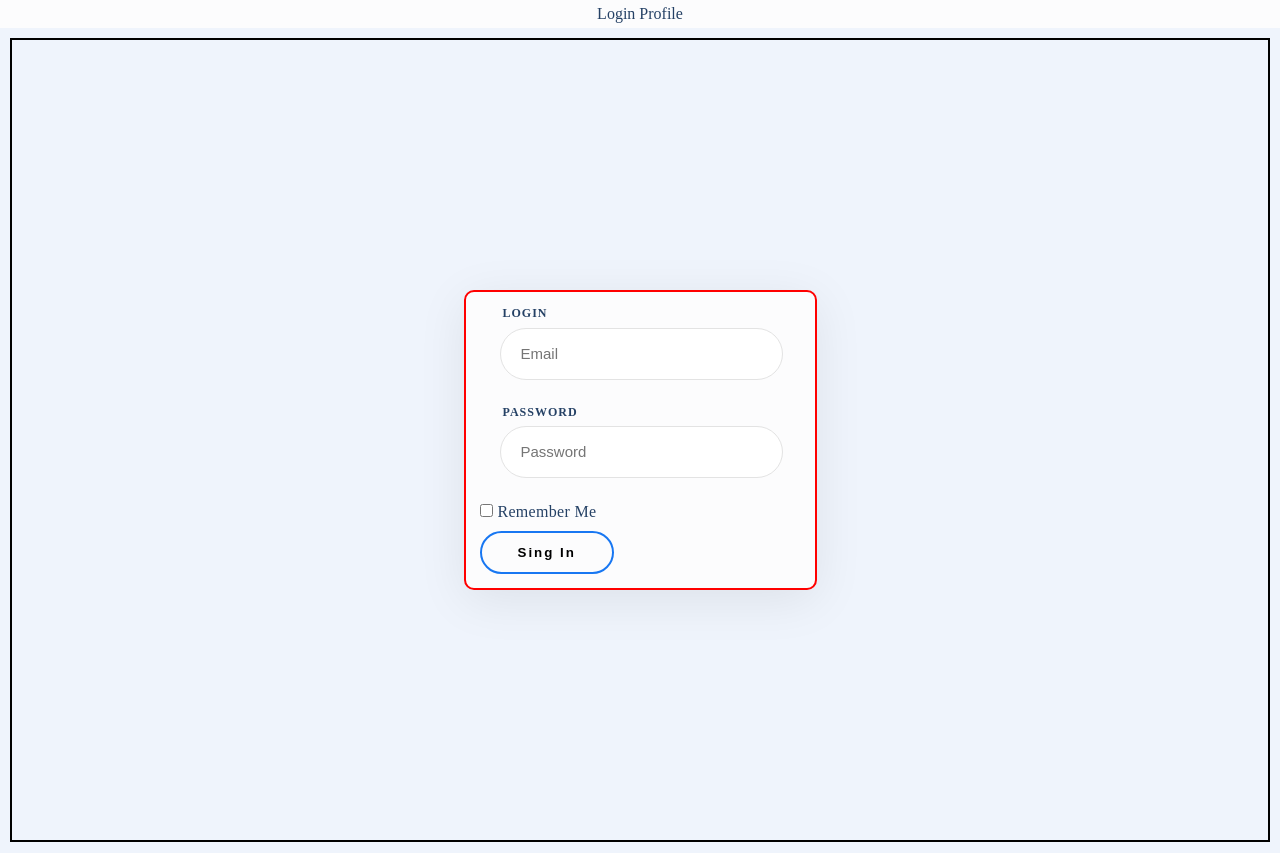
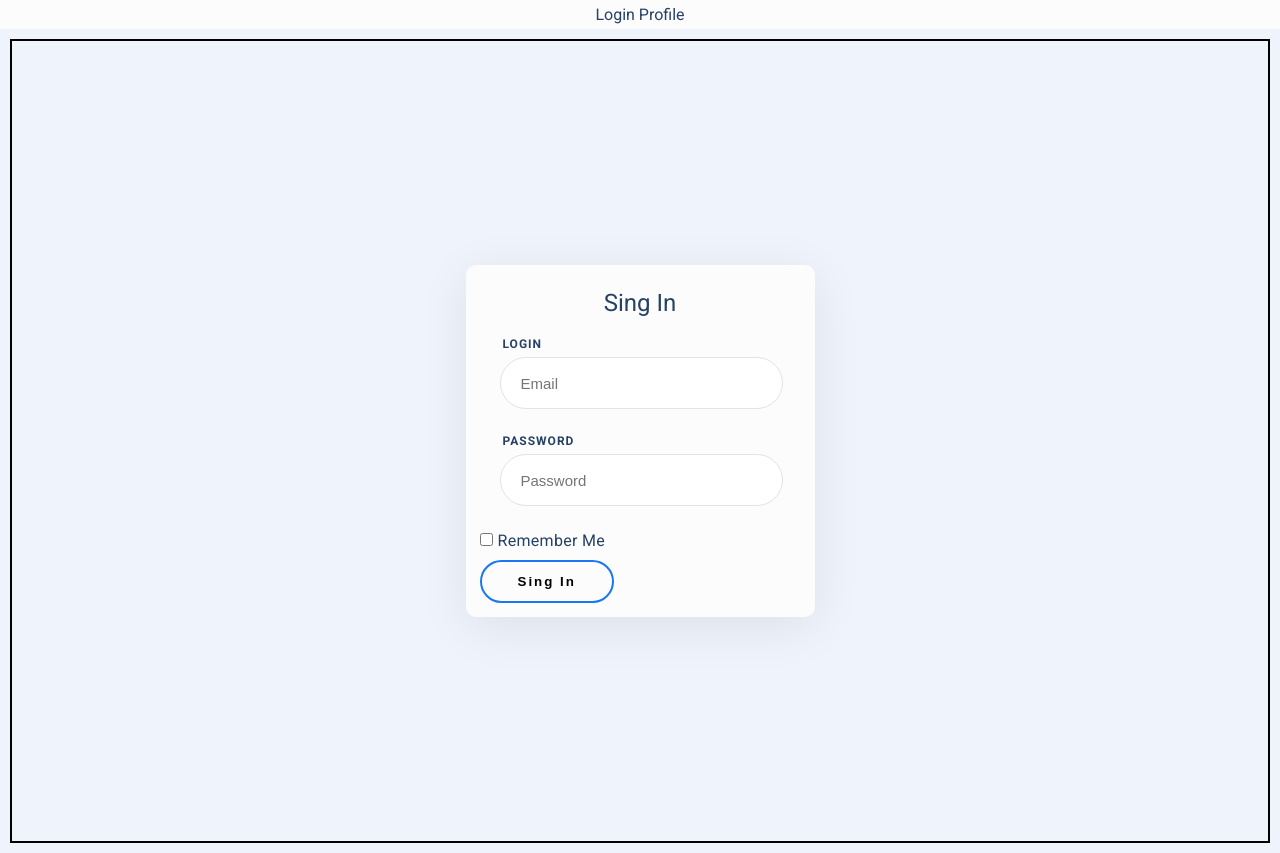
Before and after one commit to LeonShus/Social-net, a React (Create React App) app: page /#/login in a window 1280 px wide. Built offline with nearby package versions, Linux system fonts and the light colour scheme.

Commit message:
Create Title component

```diff
--- a/public/index.html
+++ b/public/index.html
@@ -1,15 +1,18 @@
 <!DOCTYPE html>
 <html lang="en">
 <head>
-    <meta charset="utf-8" />
+    <meta charset="utf-8"/>
 
-    <meta name="viewport" content="width=device-width, initial-scale=1" />
-    <meta name="theme-color" content="#000000" />
+    <meta name="viewport" content="width=device-width, initial-scale=1"/>
+    <meta name="theme-color" content="#000000"/>
     <meta
             name="description"
             content="Web site created using create-react-app"
     />
 
+    <link rel="preconnect" href="https://fonts.googleapis.com">
+    <link rel="preconnect" href="https://fonts.gstatic.com" crossorigin>
+    <link href="https://fonts.googleapis.com/css2?family=Roboto:wght@100;300;400;700&display=swap" rel="stylesheet">
 
     <title>Social-Net</title>
 </head>
--- a/src/App.module.scss
+++ b/src/App.module.scss
@@ -1,11 +1,9 @@
 @import "./common/c1-styles/s1-sass/variables";
+@import "./common/c1-styles/s1-sass/mixins";
 
 .contentContainer{
   min-height: 100vh;
-  display: flex;
-  flex-direction: column;
-  align-items: center;
-  justify-content: center;
+  @include flexContainer(column, center, center);
   margin: 10px;
   border: 2px solid black
   //box-shadow: 0 10px 50px rgba(0, 0, 0, 0.08);
--- a/src/common/c1-styles/s1-sass/mixins.scss
+++ b/src/common/c1-styles/s1-sass/mixins.scss
@@ -0,0 +1,8 @@
+
+
+@mixin flexContainer($flexDirection, $justifyContent, $alignItems){
+  display: flex;
+  flex-direction: $flexDirection;
+  justify-content: $justifyContent;
+  align-items: $alignItems;
+}
--- a/src/common/c1-styles/s1-sass/variables.sass
+++ b/src/common/c1-styles/s1-sass/variables.sass
@@ -1,3 +1,4 @@
+$primaryFontFamily: 'Roboto', sans-serif
 $primaryBackground: #EFF4FC
 $secondaryBackground: #FCFCFD
 $primaryColor: #1877F2
--- /dev/null
+++ b/src/common/c2-components/c6-title/title.module.scss
@@ -0,0 +1,8 @@
+.container {
+  margin: 10px 0 20px 0;
+
+  .title {
+    font-size: 1.5rem;
+    font-weight: 400;
+  }
+}
--- /dev/null
+++ b/src/common/c2-components/c6-title/title.tsx
@@ -0,0 +1,16 @@
+import React from "react"
+import styles from "./title.module.scss"
+
+type TitlePropsType = {
+    titleText: string
+}
+
+export const Title = ({titleText}: TitlePropsType) => {
+    return(
+        <div className={styles.container}>
+            <h3 className={styles.title}>
+                {titleText}
+            </h3>
+        </div>
+    )
+}
--- a/src/index.scss
+++ b/src/index.scss
@@ -7,6 +7,7 @@
 }
 
 body{
+  font-family: $primaryFontFamily;
   background-color: $primaryBackground;
   color: $secondaryColor;
   a{
--- a/src/pages/p1-login/login-page.module.scss
+++ b/src/pages/p1-login/login-page.module.scss
@@ -1,7 +1,8 @@
 @import "../../common/c1-styles/s1-sass/variables";
+@import "../../common/c1-styles/s1-sass/mixins";
 
 .container{
-  border: 2px solid red;
+  @include flexContainer(column, center, center);
   padding: 14px;
   background-color: $secondaryBackground;
   border-radius: 10px;
--- a/src/pages/p1-login/login-page.tsx
+++ b/src/pages/p1-login/login-page.tsx
@@ -3,12 +3,13 @@ import styles from "./login-page.module.scss"
 import {CustomInput} from "../../common/c2-components/c3-input/CustomInput";
 import {CustomButton} from "../../common/c2-components/c4-button/CustomButton";
 import {CustomCheckbox} from "../../common/c2-components/c5-checkbox/CustomCheckbox";
+import {Title} from "../../common/c2-components/c6-title/title";
 
 
 export const LoginPage = () => {
     return(
         <div className={styles.container}>
-
+            <Title titleText={"Sing In"}/>
             <form>
                 <CustomInput
                     labelText={"Login"}
```
Lines whose indentation alone changed are shown as unchanged.
